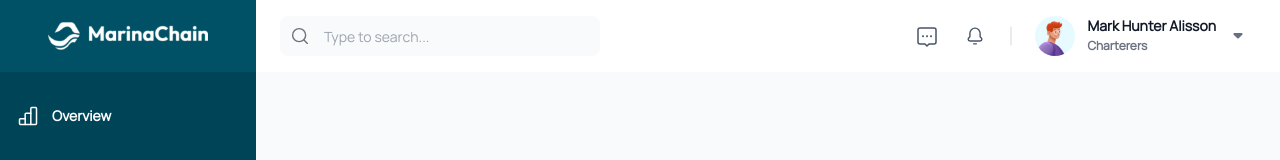
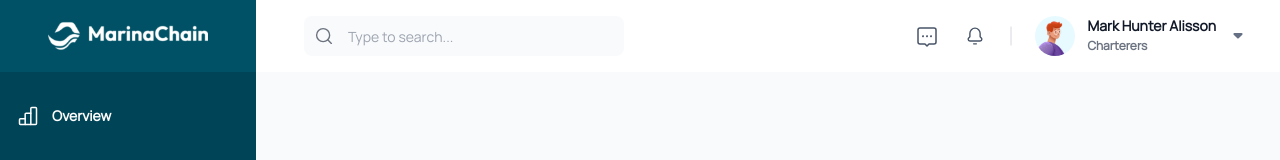
Before and after one commit to jonathanjie/mrn-frontend, a Vue app: page / in a window 1280 px wide. Shown: the top 160 px of the page. Built offline with nearby package versions, Linux system fonts and the light colour scheme.

Commit message:
Fix padding

```diff
--- a/src/components/WebHeader.vue
+++ b/src/components/WebHeader.vue
@@ -1,6 +1,6 @@
 <template>
     <div class="bg-white text-black py-4 px-6 md:flex">
-        <div class="md:flex overflow-hidden mr-auto">
+        <div class="md:flex overflow-hidden pl-6 mr-auto">
             <div class="relative mx-auto text-gray-600">
                 <img class="absolute mr-2 w-10 px-2 py-2" src="@/assets/icons/search_icon.svg">
                 <input class="bg-bggray h-10 w-80 pl-11 pr-3 rounded-lg text-sm focus:outline-none"
```
